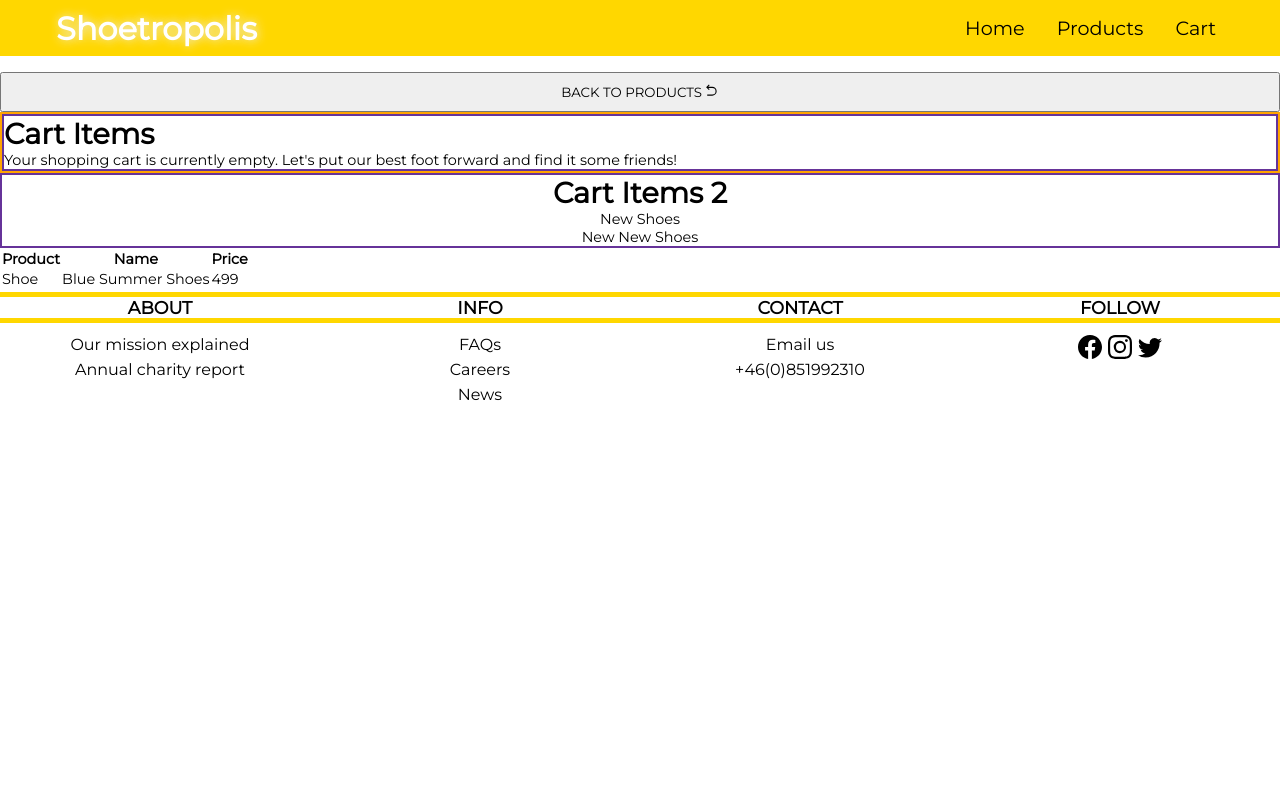
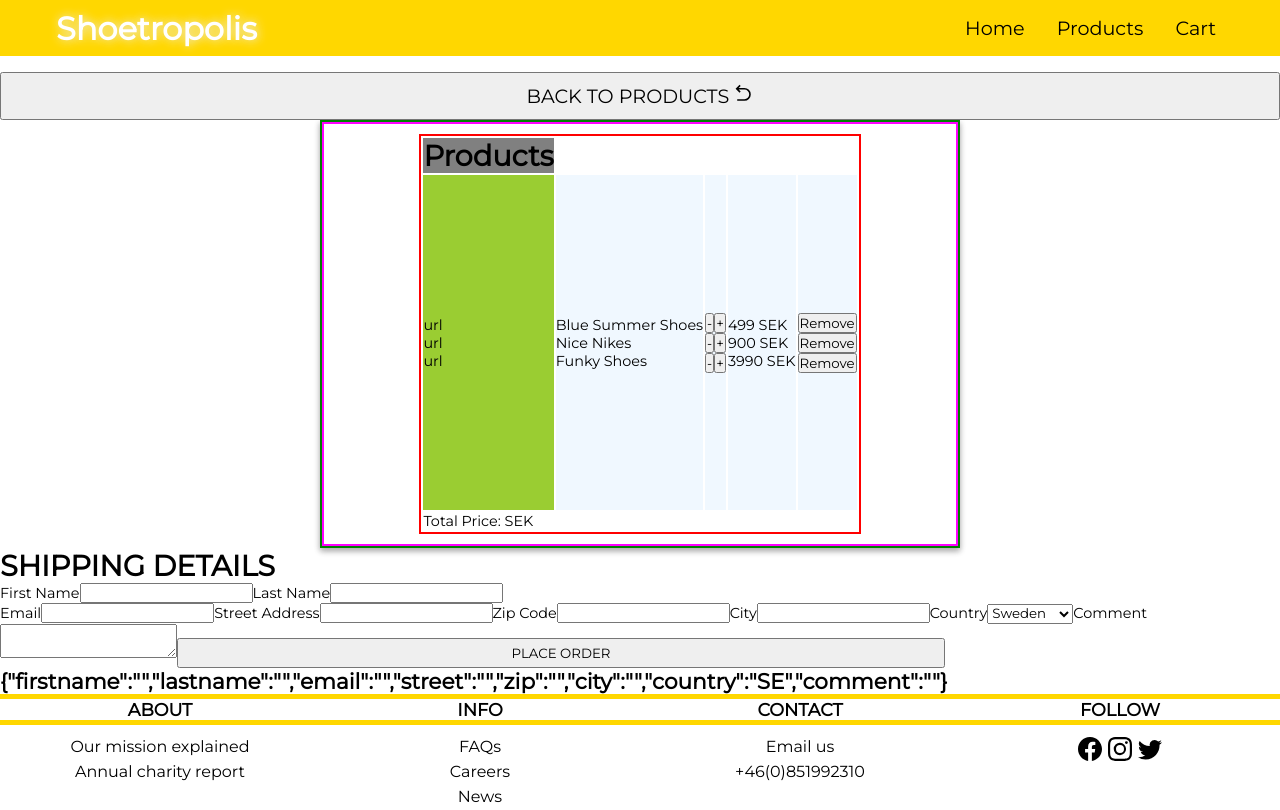
Before and after one commit to MimmiNilsson/shoetropolis, a React (Create React App) app: page /checkout in a window 1280 px wide. Built offline with nearby package versions, Linux system fonts and the light colour scheme.

Commit message:
checkout table

```diff
--- a/package.json
+++ b/package.json
@@ -6,6 +6,7 @@
     "@testing-library/jest-dom": "^5.16.2",
     "@testing-library/react": "^12.1.3",
     "@testing-library/user-event": "^13.5.0",
+    "framer-motion": "^6.2.8",
     "react": "^17.0.2",
     "react-dom": "^17.0.2",
     "react-icons": "^4.3.1",
--- a/src/App.js
+++ b/src/App.js
@@ -8,7 +8,7 @@ import Product from './pages/Product';
 import Checkout from './pages/Checkout';
 import Footer from './components/Footer';
 import CheckoutMsg from './pages/CheckoutMsg';
-import CheckoutCart from './components/CheckoutCart';
+// import CheckoutCart from './components/CheckoutCart';
 // import CheckoutCart from './components/CheckoutCart';
 // import CartItems from './components/CartItems';
 
@@ -16,14 +16,21 @@ function App() {
 
   const dummyCart = [
     {
-      id: 1,
-      title: 'New Shoes'
+			image: 'url',
+			title: 'Blue Summer Shoes',
+			price: '499 SEK'
 		},
 		{
-      id: 2,
-      title: 'New New Shoes'
+			image: 'url',
+			title: 'Nice Nikes',
+			price: '900 SEK'
+		},
+    {
+			image: 'url',
+			title: 'Funky Shoes',
+			price: '3990 SEK'
 		}
-  ]
+  ];
 
   const [cartItems, setCartItems] = useState(dummyCart);
 
@@ -40,7 +47,7 @@ function App() {
           newItem
         ])
 
-        console.log('hej');
+        console.log('ADD TO CART-knappen');
   }
 
 
@@ -60,9 +67,8 @@ function App() {
             <Route path='/home' element={<Homepage />}></Route>
             <Route path='/products' element={<Products />}></Route>
             <Route path='/products/:id' element={<Product handleOnClick={handleOnClick} />}></Route>
-          {/* <Route path='/cart' element={<Checkout addToCart={addToCart} cartItes={cartItems} />}></Route> */}
-          <Route path='/checkout' element={<CheckoutCart addToCart={addToCart} cartItems={cartItems} />}></Route>
-          {/* <Route path='/checkout' element={<CartItems addToCart={addToCart} cartItem={cartItem} />}></Route>                                */}
+            <Route path='/checkout' element={<Checkout addToCart={addToCart} cartItems={cartItems}/>}></Route>
+            {/* <Route path='/checkout' element={<CheckoutCart addToCart={addToCart} cartItems={cartItems} />}></Route> */}
             <Route path='/checkoutmsg' element={<CheckoutMsg />}></Route>
           </Routes>
         </BrowserRouter>
--- a/src/components/CheckoutCart.js
+++ b/src/components/CheckoutCart.js
@@ -5,15 +5,15 @@ import '../pages/Checkout.css'
 
 function CheckoutCart(props) {
 
-//     const [count, setCount] = useState(0);
+    const [count, setCount] = useState(0);
 
-//     function decrementCount() {
-//         setCount(prevCount => prevCount -1)
-//     }
+    function decrementCount() {
+        setCount(prevCount => prevCount -1)
+    }
 
-//    function incrementCount() {
-//         setCount(prevCount => prevCount +1)
-//     }
+   function incrementCount() {
+        setCount(prevCount => prevCount +1)
+    }
 
     // const [cartIsEmpty, setCartIsEmpty] = useState(true);
 
@@ -25,8 +25,6 @@ function CheckoutCart(props) {
     //     setCartIsEmpty(false)
     // }
 
-    // HELP... how to target an entire div???
-    // does this function need to be from cart and then passed to checkout?
 
 
     // let div = ''
@@ -37,35 +35,83 @@ function CheckoutCart(props) {
     // }
 
 
-
-    // Need to map table items... cart items... and display in checkout...
   return (
       <div>
 		  <Link to='/products'><button className='checkout-btn return-btn'>Back to Products <RiArrowGoBackLine /></button></Link>
 		  <div className='checkout-cart-container'>
-              <div className='checkout-box box-1'>
+
+			  {/* <div className='checkout-box-1'>
 				  <h1 className='checkout-h1'>Cart Items</h1>
 				  <p className='checkout-p'>Your shopping cart is currently empty. Let's put our best foot forward and find it some friends!</p>
+			  </div> */}
+
+			  <div className='checkout-box-2'>
+				  <table className='checkout-table'>
+					  <thead className='checkout-table-head'><h1>Products</h1></thead>
+					  <tr className='checkout-table-row'>
+						  <td className='checkout-table-cell'>
+							  {props.cartItems.map(item => <p>{item.image}</p>)}
+						  </td>
+						  <td>
+							  {props.cartItems.map(item => <p>{item.title}</p>)}
+						  </td>
+						  <td>
+							  {props.cartItems.map(item =>
+									<div>
+										<button onClick={decrementCount}>-</button>
+							  			<button onClick={incrementCount}>+</button>
+									</div>
+									)}
+						  </td>
+						  <td>
+							  {props.cartItems.map(item =>  <p>{item.price}</p>)}
+						  </td>
+						  <td>
+							  {props.cartItems.map(item => <button className='remove-btn'>Remove</button>)}
+						  </td>
+						</tr>
+						<tfoot>Total Price: {props.price} SEK </tfoot>
+				  </table>
+			  </div>
+			  {/* <div className='checkout-box item-3'>
+				  <table className='checkout-table'>
+					  <thead className='checkout-table-head'>
+						  <tr className='checkout-table-row'>
+							  <th>Product</th>
+							  <th>Name</th>
+							  <th>Qty</th>
+							  <th>Price</th>
+							  <th>Remove</th>
+						  </tr>
+					  </thead>
+					  <tbody className='checkout-table-body'>
+						  <tr>Picture</tr>
+						  <tr>Name of Prod</tr>
+						  <tr>Qty<button onClick={decrementCount}>-</button><button onClick={incrementCount}>+</button></tr>
+						  <tr>Cost</tr>
+						  <tr><button>Remove</button></tr>
+					  </tbody>
+					  <tfoot className='checkout-table-foot'>
+						  <tr>
+							  <td>Sum</td>
+							  <td>499</td>
+						  </tr>
+					  </tfoot>
+				  </table>
+			  </div> */}
 		  </div>
 
-        </div>
-        <div>
+
+
+
+
+
 				{/* <li>{props.cartItem.id}{props.cartItem.title}{props.cartItem.price}</li> */}
 				{/* <span>{count}</span>
 				<button onClick={decrementCount}>-</button>
 				<button onClick={incrementCount}>+</button>
 				<button>Remove</button> */}
-        </div>
 
-        <div className='checkout-box box-2'>
-            <h1>Cart Items 2</h1>
-            <p className='checkout-p'>
-                {
-                    props.cartItems.map(item => <p>{item.title}</p>)
-                }
-            </p>
-            {/* <p>{props.cartItems}</p> */}
-        </div>
 
 			{/* <div>
 				{
@@ -73,19 +119,7 @@ function CheckoutCart(props) {
 				}
 			</div> */}
 
-          <table>
-              <tr>
-                  <th>Product</th>
-                  <th>Name</th>
-                  <th>Price</th>
-              </tr>
-              <tr>
-                  <td>Shoe</td>
-                  <td>Blue Summer Shoes</td>
-                  <td>499</td>
-              </tr>
-              <tr></tr>
-          </table>
+
 
       </div>
 
--- a/src/components/CheckoutForm.js
+++ b/src/components/CheckoutForm.js
@@ -4,6 +4,7 @@
 
 import React, {useState} from 'react';
 import {Link} from 'react-router-dom';
+import '../pages/Checkout.css'
 
 function CheckoutForm() {
 	const [user, setUser] = useState({
@@ -28,40 +29,46 @@ function CheckoutForm() {
 	}
 
   return (
-    <div className='checkout-contaienr'>
-		<div className='checkout-form-container'>
-			<h1>Shipping Details</h1>
+    <div className='checkout-form-container'>
+		<div className='checkout-form-wrap'>
+			<h1 className='checkout-h1'>Shipping Details</h1>
 			<form className='checkout-form'>
-				<label>First Name</label>
-				<input type="text" name='firstname' value={user.firstname} onChange={handleChange}></input>
+				<div className='checkout-form-box info-box-1'>
+					<label className='checkout-form-label'>First Name</label>
+					<input className='checkout-form-input' type="text" name='firstname' value={user.firstname} onChange={handleChange}></input>
 
-				<label>Last Name</label>
-				<input type="text" name='lastname' value={user.lastname} onChange={handleChange}></input>
+					<label className='checkout-form-label'>Last Name</label>
+					<input className='checkout-form-input' type="text" name='lastname' value={user.lastname} onChange={handleChange}></input>
+				</div>
+				<div className='checkout-form-box info-box-2'>
 
-				<label>Email</label>
-				<input type="text" name='email' value={user.email} onChange={handleChange}></input>
+				</div>
 
-				<label>Street Address</label>
-				<input type="text" name='street' value={user.street} onChange={handleChange}></input>
 
-				<label>Zip Code</label>
-				<input type="text" name='zip' value={user.zip} onChange={handleChange}></input>
+				<label className='checkout-form-label'>Email</label>
+				<input className='checkout-form-input' type="text" name='email' value={user.email} onChange={handleChange}></input>
 
-				<label>City</label>
-				<input type="text" name='city' value={user.city} onChange={handleChange}></input>
+				<label className='checkout-form-label'>Street Address</label>
+				<input className='checkout-form-input' type="text" name='street' value={user.street} onChange={handleChange}></input>
 
-				<label>Country</label>
-				<select name='country' value={user.country} onChange={handleChange}>
+				<label className='checkout-form-label'>Zip Code</label>
+				<input className='checkout-form-input' type="text" name='zip' value={user.zip} onChange={handleChange}></input>
+
+				<label className='checkout-form-label'>City</label>
+				<input className='checkout-form-input' type="text" name='city' value={user.city} onChange={handleChange}></input>
+
+				<label className='checkout-form-label'>Country</label>
+				<select type='select' className='checkout-form-input' name='country' value={user.country} onChange={handleChange}>
 					<option value="SE">Sweden</option>
 					<option value="NO">Norway</option>
 					<option value="FI">Finland</option>
 					<option value="DK">Denmark</option>
 				</select>
 
-				<label>Comment</label>
-				<textarea name="comment" value={user.comment} onChange={handleChange}></textarea>
+				<label className='checkout-form-label'>Comment</label>
+				<textarea className='checkout-form-input textarea-input' name="comment" value={user.comment} onChange={handleChange}></textarea>
 
-				<Link to='/checkoutmsg'><button>Place Order</button></Link>
+				<Link to='/checkoutmsg'><button className='order-btn'>Place Order</button></Link>
 				<h2>{JSON.stringify(user)}</h2>
 			</form>
 		</div>
--- a/src/pages/Checkout.css
+++ b/src/pages/Checkout.css
@@ -1,21 +1,109 @@
+.item-2 {
+    border: 2px solid orange;
+}
+
+.checkout-table {
+    border: 2px solid green;
+}
+
+.checkout-table-head {
+    background-color: gray;
+}
+
+.checkout-table-row {
+    background-color: aliceblue;
+}
+
+.checkout-table-cell {
+    background-color: yellowgreen;
+}
+
+
+
+.checkout-cart-container {
+    border: 2px solid green;
+    width: 50%;
+    margin: auto;
+    box-shadow: 0 3px 6px rgba(0,0,0,0.16), 0 3px 6px rgba(0,0,0,0.23);
+
+}
+
+.checkout-box-2 {
+    border: 2px solid magenta;
+    width: 100%;
+    padding: 10px;
+    margin: auto;
+    display: flex;
+    flex-direction: row;
+    justify-content: center;
+}
+
+.checkout-table {
+    border: 2px solid red;
+    height: 50vh;
+}
+
+
+
+
+/* .checkout-form-container {
+    width: 50%;
+    margin: auto;
+    box-shadow: 0 3px 6px rgba(0,0,0,0.16), 0 3px 6px rgba(0,0,0,0.23);;
+}
+
+.checkout-form-wrap {
+    width: 50%;
+    margin: auto;
+    margin-top: 5%;
+}
+
+.info-box-1 {
+    border: 2px solid orange;
+    display: flex;
+    flex-direction: row;
+    justify-content: center;
+}
+
+.checkout-form-input[type='text'], .checkout-form-input[type='select'], textarea {
+    display: block;
+    width: 90%;
+    margin: auto;
+    border: 1px solid #dedede;
+    border-radius: 5px;
+    font-size: 0.9rem;
+    padding: 1rem;
+    margin: 10px 0 10px 0;
+} */
+
+
+
+
+
+
+
+
+
+.checkout-h1 {
+    text-transform: uppercase;
+}
+
+
 .return-btn {
     width: 100%;
     padding: 10px;
     cursor: pointer;
     text-transform: uppercase;
+    font-size: 1.2rem;
 }
 
-.add-btn {
+.add-btn, .order-btn {
     width: 60%;
     padding: 5px;
     cursor: pointer;
     text-transform: uppercase;
 }
 
-.checkout-cart-container {
-    border: 2px solid orange;
+.remove-btn {
+    display: block;
 }
-
-.checkout-box {
-    border: 2px solid rebeccapurple;
-}
--- a/src/pages/Checkout.js
+++ b/src/pages/Checkout.js
@@ -6,10 +6,11 @@ import React from 'react';
 import CheckoutCart from '../components/CheckoutCart';
 import CheckoutForm from '../components/CheckoutForm';
 
-function Checkout(props) {
+
+function Checkout({addToCart, cartItems}) {
   return (
 	  <div>
-		<CheckoutCart />
+		<CheckoutCart addToCart={addToCart} cartItems={cartItems}/>
 		<CheckoutForm />
 	  </div>
 
--- a/src/pages/Product.css
+++ b/src/pages/Product.css
@@ -10,6 +10,7 @@
     font-size: 0.9rem;
     font-family: 'Montserrat', sans-serif;
     padding: 5%;
+    border: 2px solid green;
 }
 
 .sing-prod-h1 {
--- a/src/pages/Product.js
+++ b/src/pages/Product.js
@@ -5,6 +5,7 @@
 import React, {useState, useEffect} from 'react';
 import {Link, useParams} from 'react-router-dom';
 import {RiArrowGoBackLine} from 'react-icons/ri';
+import {motion} from 'framer-motion';
 import './Product.css';
 
 function Product(props) {
@@ -34,9 +35,9 @@ function Product(props) {
     <div>
         <Link to='/products'><button className='sing-prod-btn return-btn'>Back to Products <RiArrowGoBackLine /></button></Link>
         <div className='sing-prod-container'>
-            <div className='sing-prod-img box box-1'>
+            <motion.div className='sing-prod-img box box-1'>
                 <img className='prod-img' alt={product.title} src={product.url}/>
-            </div>
+            </motion.div>
             <div className='sing-prod-info box box-2'>
                 <h1 className='sing-prod-h1'>{product.title}</h1>
                 <p className='sing-prod-p'>{product.price} SEK</p>
```
Also changed, not shown: 1 other file (tests, documents, lock files or other folders). Lines whose indentation alone changed are shown as unchanged.
